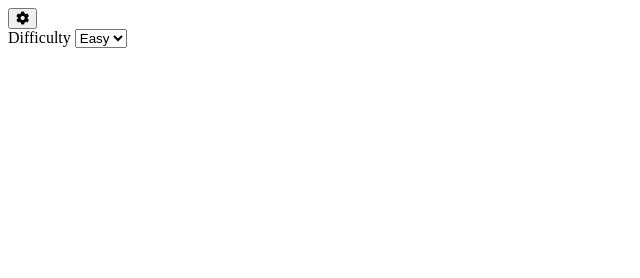
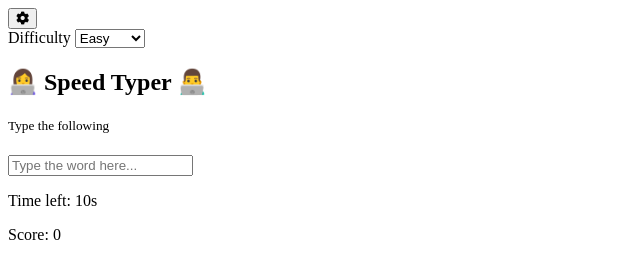
Before and after one commit to xaviguasch/typing-gym-miniapp, a website: page index.html in a window 1280 px wide. Shown: the whole page, without its empty margins (0-640 px from the left). Drawn offline with Linux system fonts and the light colour scheme.

Commit message:
added basic html markup

```diff
--- a/index.html
+++ b/index.html
@@ -23,13 +23,33 @@
           <label for="difficulty">Difficulty</label>
           <select id="difficulty">
             <option value="easy">Easy</option>
-            <option value="medium">Hard</option>
-            <option value=""></option>
+            <option value="medium">Medium</option>
+            <option value="hard">Hard</option>
           </select>
         </div>
       </form>
     </div>
 
+    <div class="container">
+      <h2>👩‍💻 Speed Typer 👨‍💻</h2>
+      <small>Type the following</small>
+
+      <h1 id="word"></h1>
+
+      <input
+        type="text"
+        id="text"
+        autocomplete="off"
+        placeholder="Type the word here..."
+      />
+
+      <p class="time-container">Time left: <span id="time">10s</span></p>
+
+      <p class="score-container">Score: <span id="score">0</span></p>
+
+      <div id="end-game-container" class="end-game-container"></div>
+    </div>
+
     <script src="./script.js"></script>
   </body>
 </html>
```
